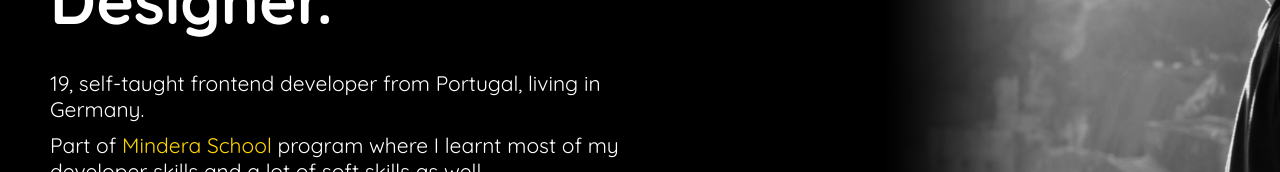
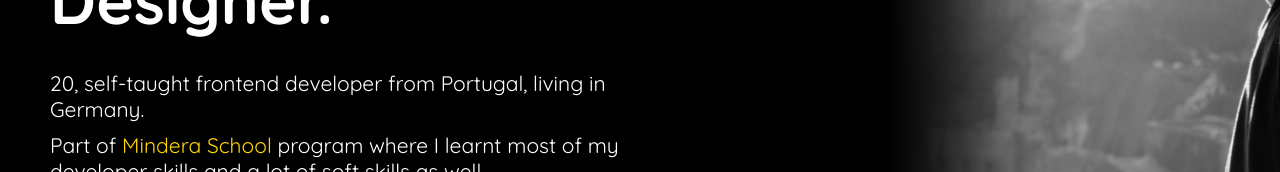
Before and after one commit to pedrosilva410/my-portfolio, a React (Create React App) app: page / in a window 1280 px wide. Shown: the part 385-557 px from the top of the page. Built offline with nearby package versions, Linux system fonts and the light colour scheme.

Commit message:
I got older

```diff
--- a/src/pages/Home/index.js
+++ b/src/pages/Home/index.js
@@ -10,7 +10,7 @@ const Home = () => {
         <h2 className="home__titleName">Hi, I'm Pedro.</h2>
         <h1 className="home__title">Front-End Developer. Designer.</h1>
         <p className="home__text">
-         19, self-taught frontend developer from Portugal, living in Germany.
+         20, self-taught frontend developer from Portugal, living in Germany.
         </p>
         <p className="home__text">
           Part of{" "}
```
